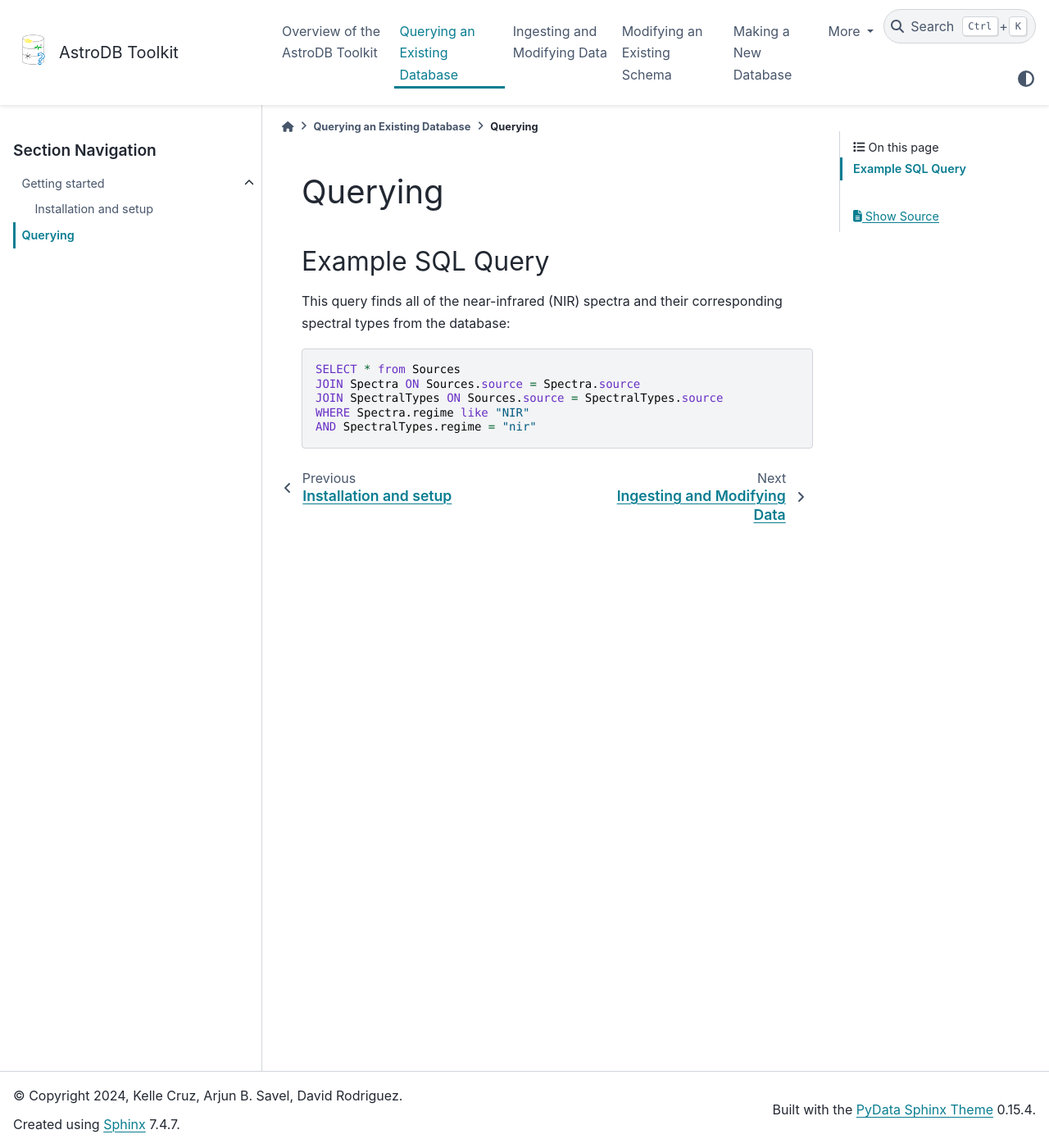
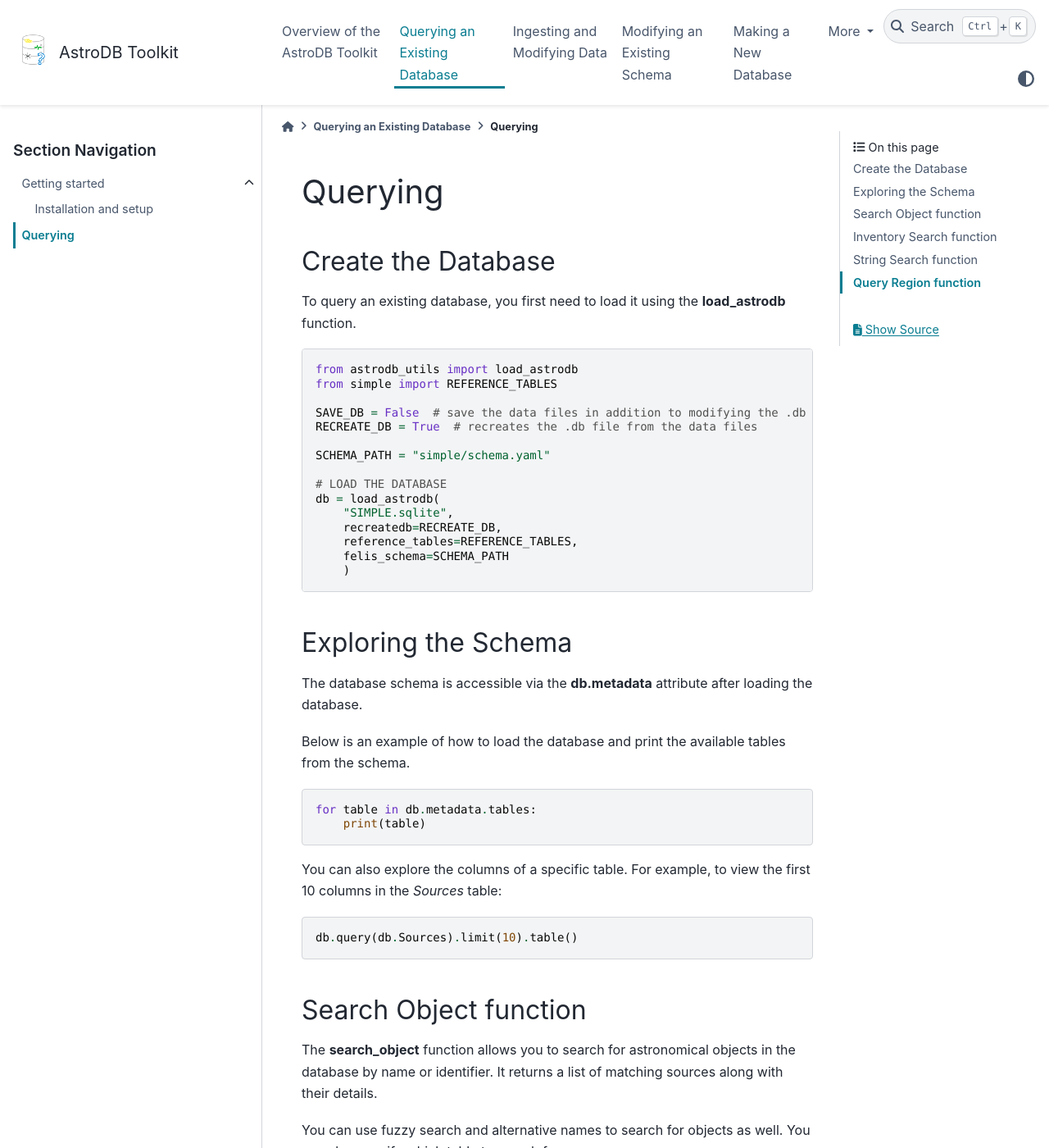
Before and after one commit to astrodbtoolkit/astrodb_utils, a Sphinx documentation site: the page built from docs/pages/querying_existing_db/querying.rst, in a window 1280 px wide and 1400 px high. Shown: the whole window at 82% size. Built offline with Sphinx 7.4.7 and the PyData theme 0.15.4, drawn with Linux system fonts in a browser that asks for light colours; the version number could not be read and is left out; some of the changed text lies outside the part shown.

Commit message:
update querying instructions

```diff
--- a/docs/pages/querying_existing_db/querying.rst
+++ b/docs/pages/querying_existing_db/querying.rst
@@ -1,15 +1,90 @@
 Querying
 ========
 
-Example SQL Query
------------------
-This query finds all of the near-infrared (NIR) spectra and their
-corresponding spectral types from the database:
+Create the Database
+------------------------
+To query an existing database, you first need to load it using the **load_astrodb** function.
 
-.. code-block:: sql
+.. code-block:: python
 
-    SELECT * from Sources
-    JOIN Spectra ON Sources.source = Spectra.source
-    JOIN SpectralTypes ON Sources.source = SpectralTypes.source
-    WHERE Spectra.regime like "NIR"
-    AND SpectralTypes.regime = "nir"
+    from astrodb_utils import load_astrodb
+    from simple import REFERENCE_TABLES
+
+    SAVE_DB = False  # save the data files in addition to modifying the .db file
+    RECREATE_DB = True  # recreates the .db file from the data files
+
+    SCHEMA_PATH = "simple/schema.yaml"
+
+    # LOAD THE DATABASE
+    db = load_astrodb(
+        "SIMPLE.sqlite",
+        recreatedb=RECREATE_DB,
+        reference_tables=REFERENCE_TABLES,
+        felis_schema=SCHEMA_PATH
+        )
+
+
+Exploring the Schema
+-------------------------
+The database schema is accessible via the **db.metadata** attribute after loading the database.
+
+Below is an example of how to load the database and print the available tables from the schema.
+
+.. code-block:: python
+
+    for table in db.metadata.tables:
+        print(table)
+
+You can also explore the columns of a specific table. For example, to view the first 10 columns in the `Sources` table:
+
+.. code-block:: python
+
+    db.query(db.Sources).limit(10).table()
+
+Search Object function
+-------------------------
+The **search_object** function allows you to search for astronomical objects in the database by name or identifier. It returns a list of matching sources along with their details.
+
+You can use fuzzy search and alternative names to search for objects as well. You can also specify which table to search from.
+
+.. code-block:: python
+
+    #search by object name
+    db.search_object("2MASS J03480772-6022270")
+    #search by specifying table
+    db.search_object("2MASS J03480772-6022270", table="Sources")
+
+Inventory Search function
+-------------------------
+The **inventory_search** function returns all data for an object
+
+.. code-block:: python
+
+    data = db.inventory_search("2MASS J03480772-6022270", pretty_print = True)
+
+String Search function
+-------------------------
+The **string_search** function allows you to search for objects that contain a specific string
+
+.. code-block:: python
+
+    #Search for objects that have 2MASS in their name
+    db.string_search("2MASS")
+    #Search for objects that have Burn13 as a reference
+    db.string_search("Burn13", column="reference")
+
+Query Region function
+-------------------------
+The **query_region** function allows you to search for objects within a specified region.
+It expects astropy SkyCoord and Quantity objects for the position and radius
+
+.. code-block:: python
+
+    coords_result = db.query_region(SkyCoord(ra = 57.0305*u.degree, dec = -60.3742*u.degree), radius=60.*u.arcsec)
+    #Searching in the photometry table
+    coords_result_photometry = db.query_region(SkyCoord(ra = 57.0305*u.degree, dec = -60.3742*u.degree), radius=60.*u.arcsec, table="Photometry")
+
+.. seealso::
+    `Querying Getting Started Demo <https://github.com/SIMPLE-AstroDB/SIMPLE-db/blob/main/docs/notebooks/Demo_Queries_1.0.ipynb>`_
+
+    `Advanced Querying Demo <https://github.com/SIMPLE-AstroDB/SIMPLE-db/blob/main/docs/notebooks/Demo_Queries_1.5.ipynb>`_
```
